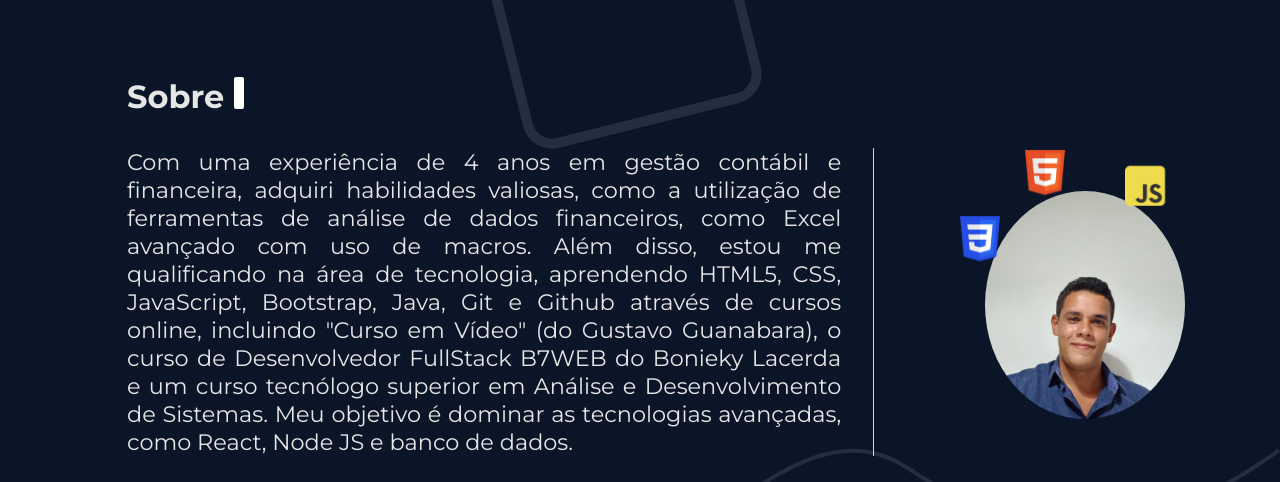
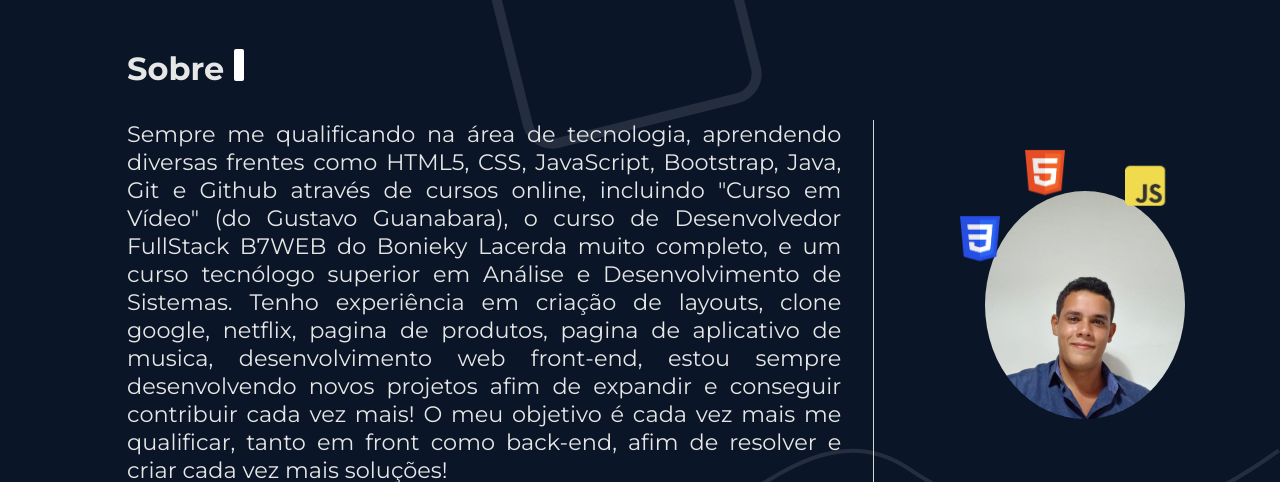
Before and after one commit to DiSantoss/portfolio, a plain HTML site: page index.html in a window 1280 px wide. Shown: the part 892-1374 px from the top of the page. Drawn offline with nearby package versions, Linux system fonts and the light colour scheme.

Commit message:
feat atualizacao de resumo

```diff
--- a/index.html
+++ b/index.html
@@ -166,7 +166,8 @@
             <div class="wrapper-sobre">
                 <div class="text-sobre" data-aos="zoom-in">
                     <h1>Sobre</h1>
-                    <p> Com uma experiência de 4 anos em gestão contábil e financeira, adquiri habilidades valiosas, como a utilização de ferramentas de análise de dados financeiros, como Excel avançado com uso de macros. Além disso, estou me qualificando na área de tecnologia, aprendendo HTML5, CSS, JavaScript, Bootstrap, Java, Git e Github através de cursos online, incluindo "Curso em Vídeo" (do Gustavo Guanabara), o curso de Desenvolvedor FullStack B7WEB do Bonieky Lacerda e um curso tecnólogo superior em Análise e Desenvolvimento de Sistemas. Meu objetivo é dominar as tecnologias avançadas, como React, Node JS e banco de dados.
+                    <p> Sempre me qualificando na área de tecnologia, aprendendo diversas frentes como HTML5, CSS, JavaScript, Bootstrap, Java, Git e Github através de cursos online, incluindo "Curso em Vídeo" (do Gustavo Guanabara), o curso de Desenvolvedor FullStack B7WEB do Bonieky Lacerda muito completo, e um curso tecnólogo superior em Análise e Desenvolvimento de Sistemas. Tenho experiência em criação de layouts, clone google, netflix, pagina de produtos, pagina de aplicativo de musica, desenvolvimento web front-end, estou sempre desenvolvendo novos projetos afim de expandir e conseguir contribuir cada vez mais! O meu objetivo é cada vez mais me qualificar, tanto em front como back-end, afim de resolver e criar cada vez mais soluções!
+
                     </p>
 
                     <div>
```
